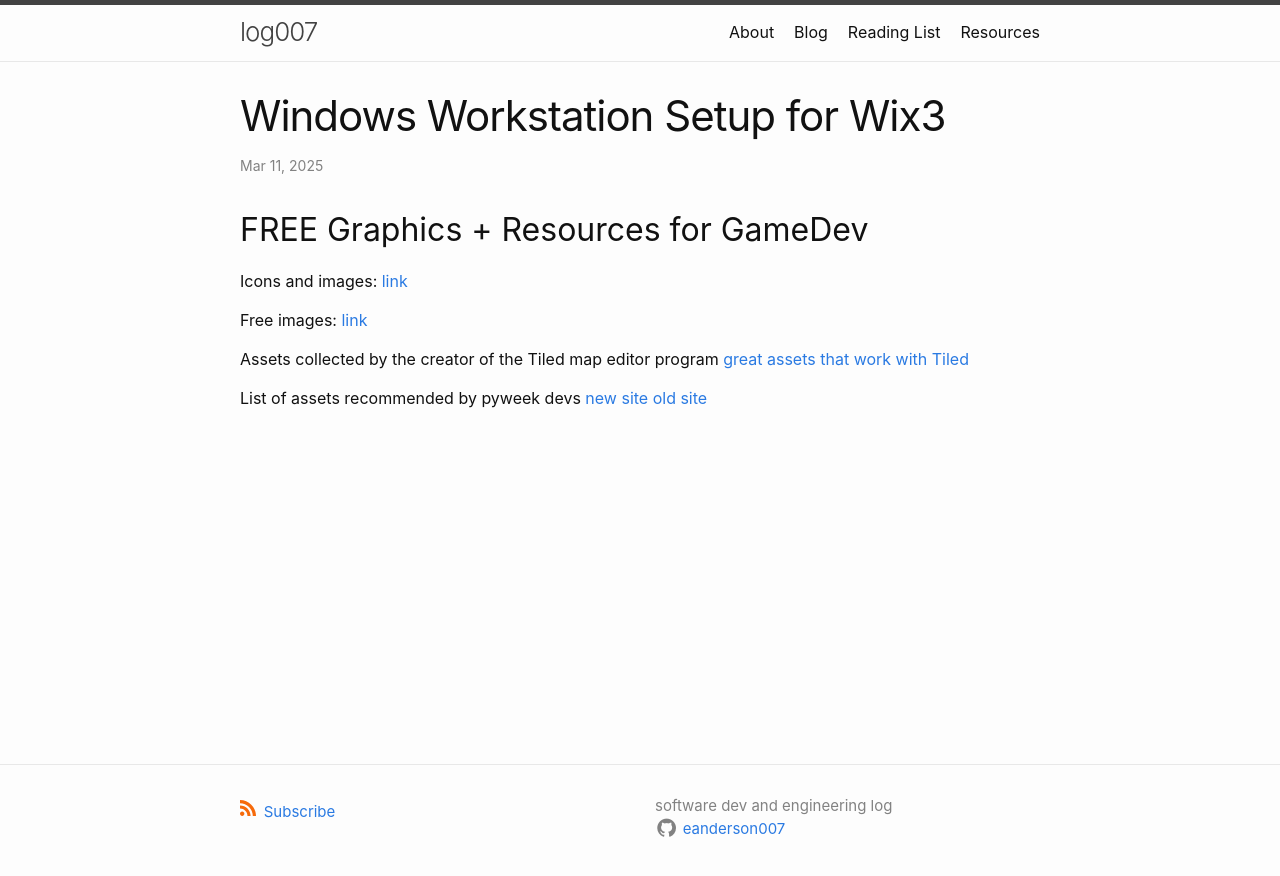
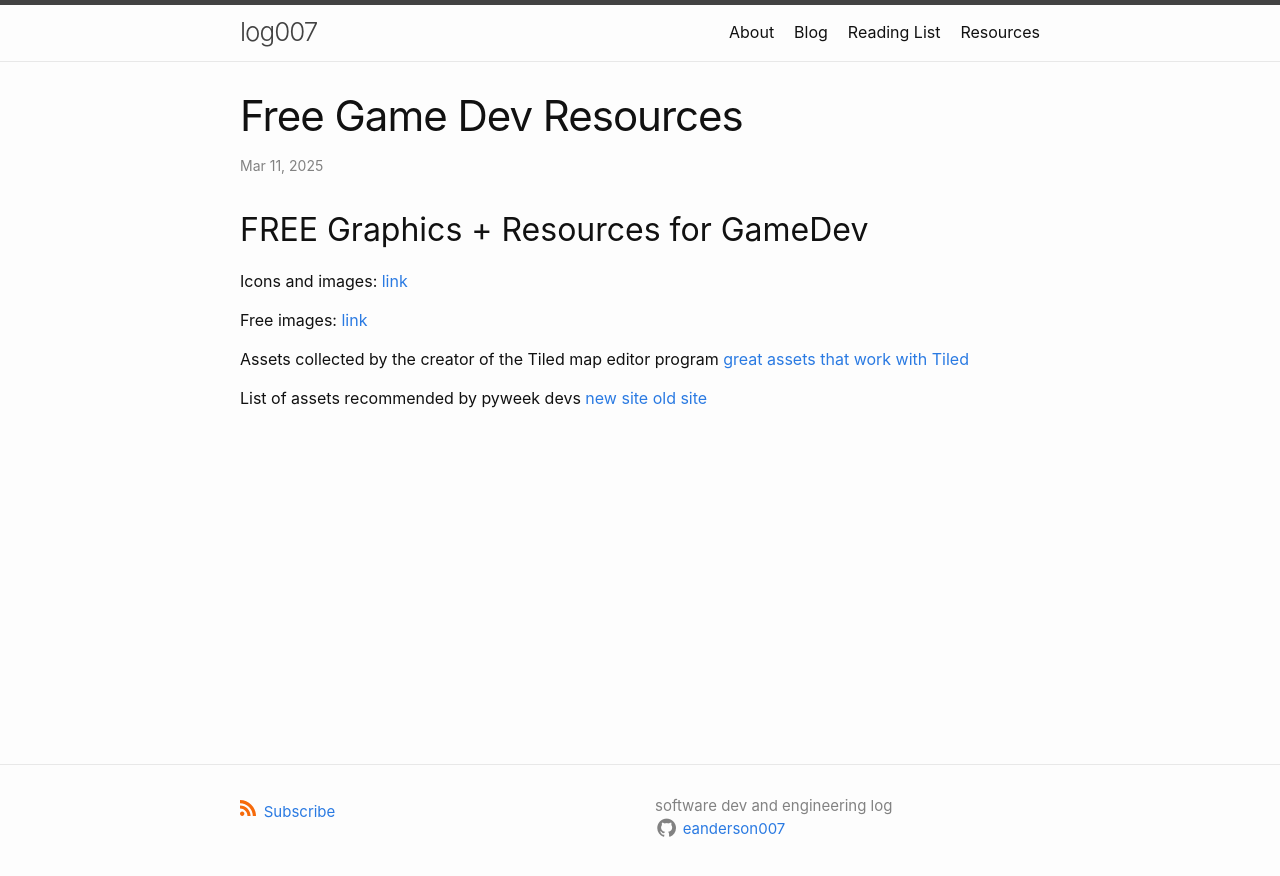
Before and after one commit to eanderson007/eanderson007.github.io, a Jekyll site: the page built from _posts/2025-03-11-free-video-game-resources.markdown, in a window 1280 px wide. Shown: the top 876 px of the page. Built offline with Jekyll 4.4.1, drawn with Linux system fonts in a browser that asks for light colours.

```diff
--- a/_posts/2025-03-11-free-video-game-resources.markdown
+++ b/_posts/2025-03-11-free-video-game-resources.markdown
@@ -1,6 +1,6 @@
 ---
 layout: post
-title:  "Windows Workstation Setup for Wix3"
+title:  "Free Game Dev Resources"
 date:   2025-03-11 08:49:21 -0800
 categories: Resources GameDev
 ---
```
